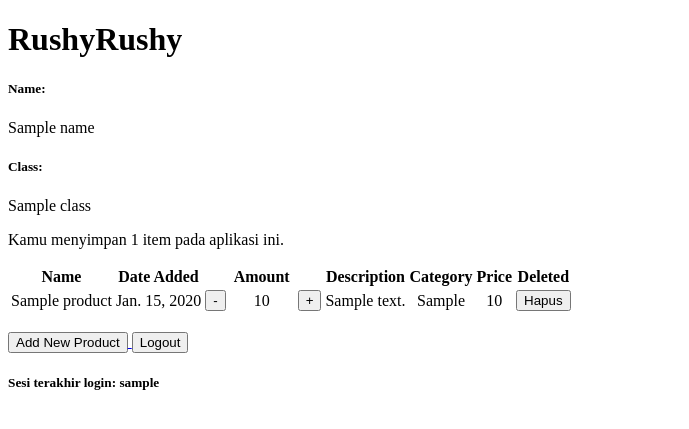
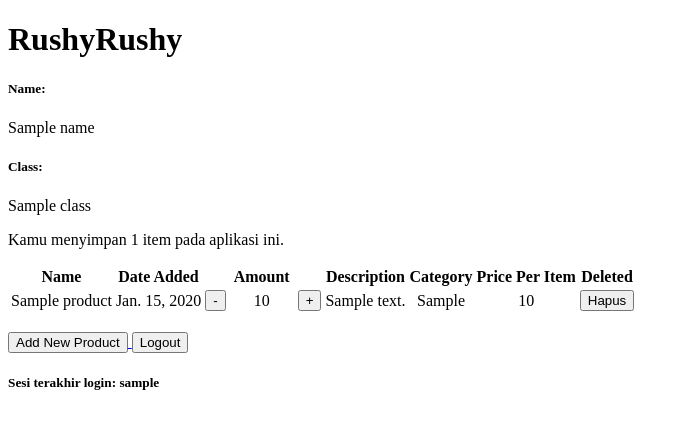
Before and after one commit to ghaniiaa/rushyrushy, a Django app: template main/templates/main.html in a window 1280 px wide. Shown: the top 429 px of the page, without its empty margins (0-689 px from the left). Run offline with Django 4.2, Linux system fonts and the light colour scheme; tables that the repository leaves empty hold one stand-in row (values such as "Sample post"); the template is opened without the code that fills it: values that come from a table or form of the project are taken from there, most other values are stand-ins (such as "Sample title", 1, 10 or a date in 2020).

Commit message:
make a change

```diff
--- a/main/models.py
+++ b/main/models.py
@@ -7,7 +7,7 @@ class Product(models.Model):
     amount = models.IntegerField(default=0)  # Ini mewakili jumlah stok
     description = models.TextField()
     category = models.TextField()
-    price = models.IntegerField()
+    price = models.IntegerField()  # Kembalikan ke bidang 'price' tanpa 'price_per_item'
     user = models.ForeignKey(User, on_delete=models.CASCADE)
 
     def __str__(self):
--- a/main/templates/main.html
+++ b/main/templates/main.html
@@ -37,7 +37,7 @@
         <th> </th>
         <th>Description</th>
 	    <th>Category</th>
-        <th>Price</th>
+        <th>Price Per Item</th>
         <th>Deleted</th>
     </tr>
 
```
Also changed, not shown: main/migrations/0003_product_price_per_item_alter_product_amount.py (added), main/migrations/0004_remove_product_price_per_item.py (added).
